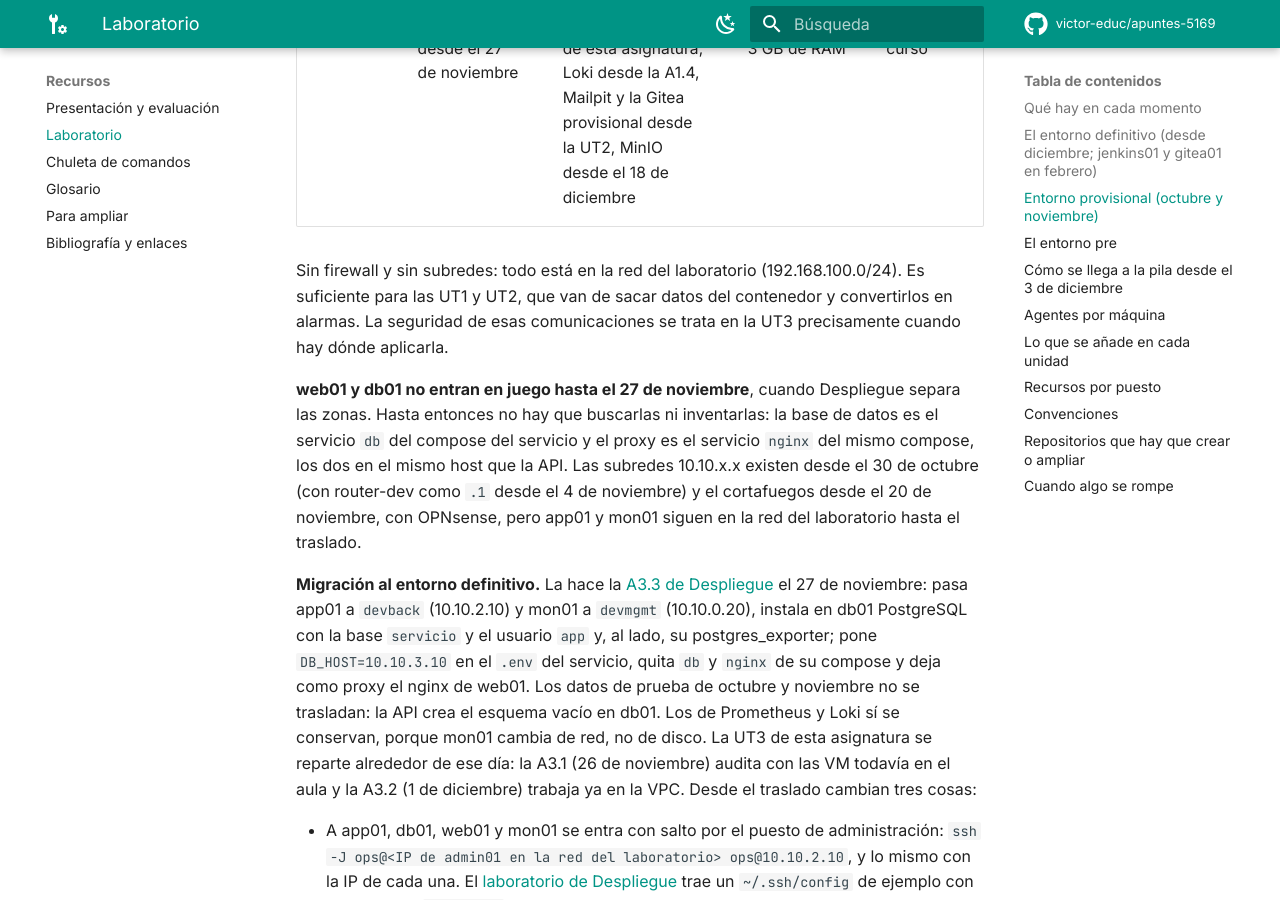
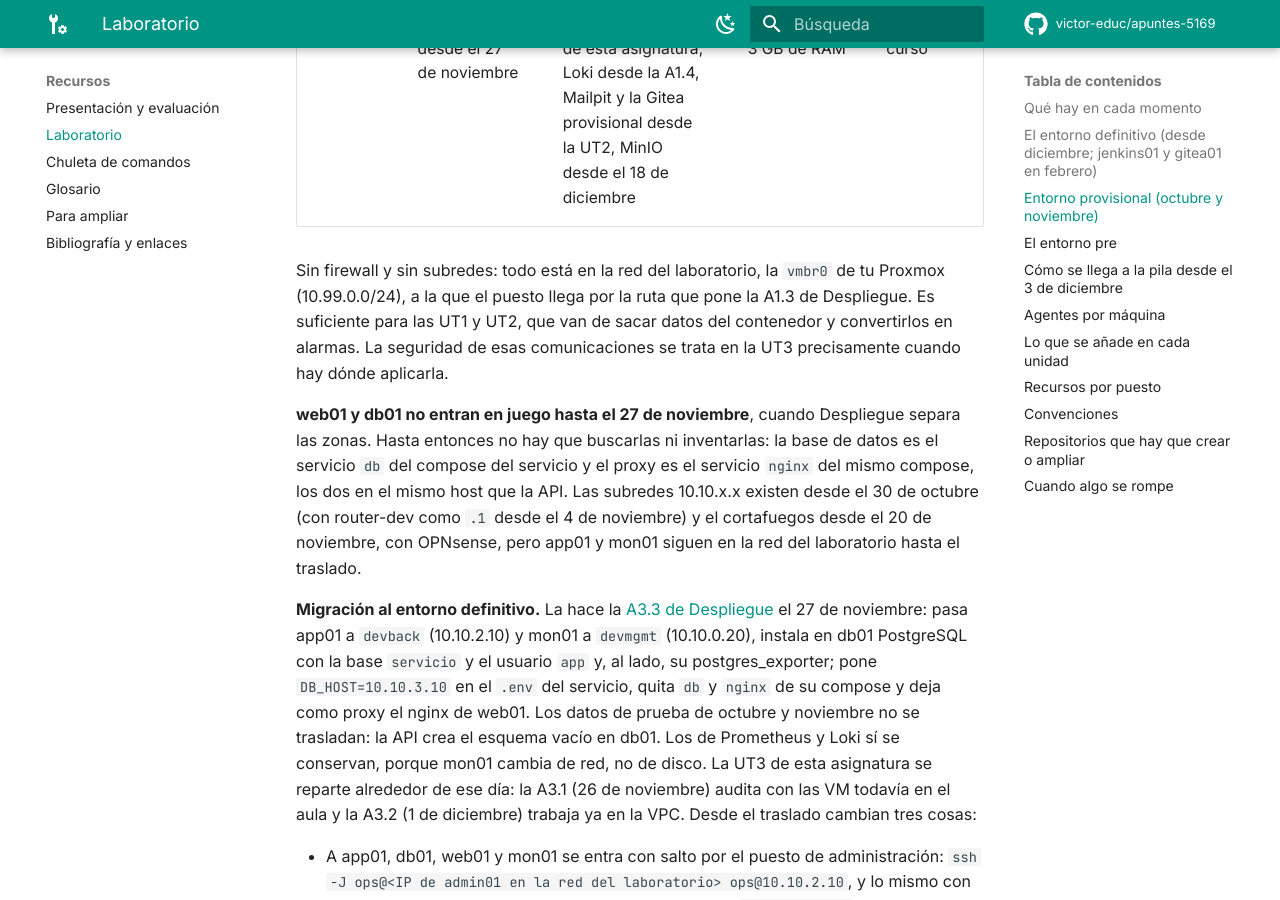
Before and after one commit to victor-educ/apuntes-5169, an MkDocs documentation site: the page built from docs/laboratorio.md, in a window 1280 px wide and 900 px high, scrolled down 3079 px. Built offline with MkDocs 1.6.1 and Material for MkDocs 9.7.7, drawn with Linux system fonts in a browser that asks for light colours; comment, search, counter and statistics services are not loaded.

Commit message:
Laboratorio: la red del laboratorio es la vmbr0 del Proxmox propio
Co-Authored-By: Claude Opus 5.5 <noreply@anthropic.com>

```diff
--- a/docs/laboratorio.md
+++ b/docs/laboratorio.md
@@ -70,7 +70,7 @@ El entorno provisional tiene dos fases, y ninguna necesita más de lo que Despli
 | app01 (120) | vmbr0, la red del laboratorio, IP por DHCP; `devback` (10.10.2.10) desde el 27 de noviembre | El servicio del curso en Docker Compose (nginx, API y PostgreSQL hasta el 27 de noviembre; desde entonces solo la API) y los agentes de la UT1 | A1.3 de Despliegue (14 de octubre); se ocupa en la A1.4 (15 de octubre) | No se destruye: llega al final del curso |
 | mon01 (103) | vmbr0, IP por DHCP; `devmgmt` (10.10.0.20) desde el 27 de noviembre | Prometheus, Alertmanager y Grafana con el compose de la A1.1 de esta asignatura; Loki desde la A1.4, Mailpit y la Gitea provisional desde la UT2, MinIO desde el 18 de diciembre | A1.3 de Despliegue (14 de octubre), con 3 GB de RAM | No se destruye: llega al final del curso |
 
-Sin firewall y sin subredes: todo está en la red del laboratorio (192.168.100.0/24). Es suficiente para las UT1 y UT2, que van de sacar datos del contenedor y convertirlos en alarmas. La seguridad de esas comunicaciones se trata en la UT3 precisamente cuando hay dónde aplicarla.
+Sin firewall y sin subredes: todo está en la red del laboratorio, la `vmbr0` de tu Proxmox (10.99.0.0/24), a la que el puesto llega por la ruta que pone la A1.3 de Despliegue. Es suficiente para las UT1 y UT2, que van de sacar datos del contenedor y convertirlos en alarmas. La seguridad de esas comunicaciones se trata en la UT3 precisamente cuando hay dónde aplicarla.
 
 **web01 y db01 no entran en juego hasta el 27 de noviembre**, cuando Despliegue separa las zonas. Hasta entonces no hay que buscarlas ni inventarlas: la base de datos es el servicio `db` del compose del servicio y el proxy es el servicio `nginx` del mismo compose, los dos en el mismo host que la API. Las subredes 10.10.x.x existen desde el 30 de octubre (con router-dev como `.1` desde el 4 de noviembre) y el cortafuegos desde el 20 de noviembre, con OPNsense, pero app01 y mon01 siguen en la red del laboratorio hasta el traslado.
 
```
